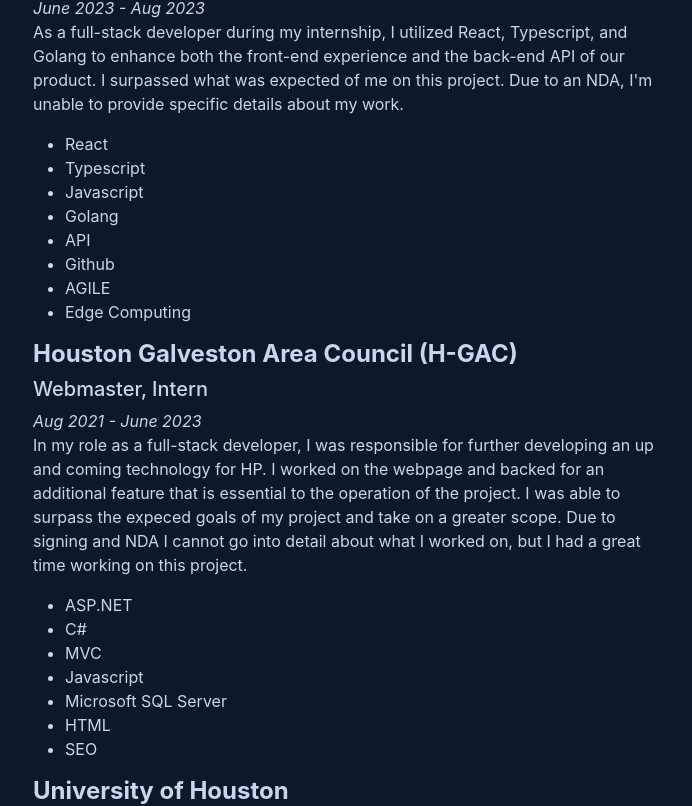
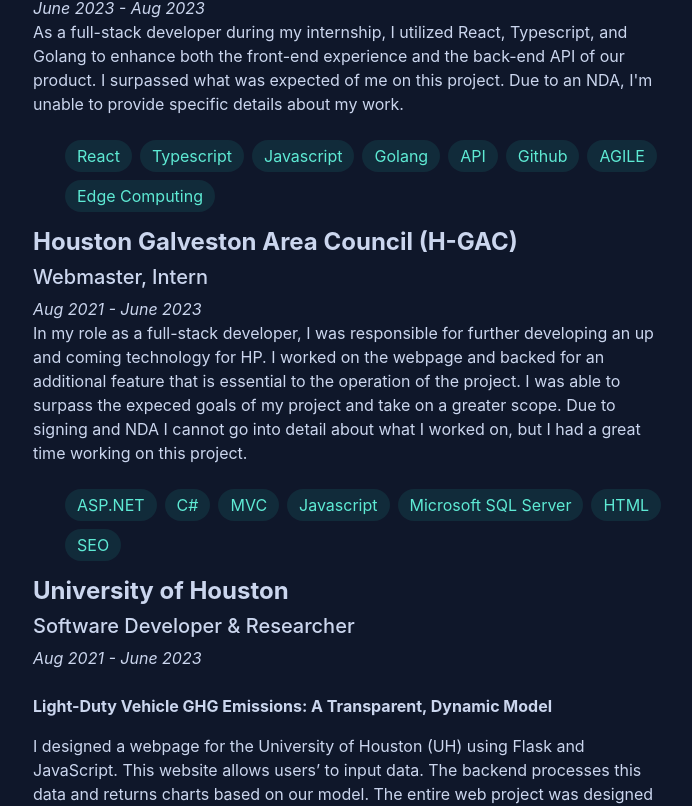
Before and after one commit to pdsatter/Portfolio, a React (Create React App) app in the folder portfolio-app/: page / in a window 1280 px wide. Shown: the part 1335-2141 px from the top of the page, without its empty margins (524-1216 px from the left). Built offline with nearby package versions, Linux system fonts and the light colour scheme.

Commit message:
Update CSS for list items

```diff
--- a/portfolio-app/src/App.css
+++ b/portfolio-app/src/App.css
@@ -39,6 +39,26 @@
 
 }
 
+ul, ol {
+  list-style-type: none;
+  display: flex;
+  flex-wrap: wrap;
+}
+
+ul li, ol li{
+  padding-left: .75rem;
+  padding-right: .75rem;
+  padding-bottom: .25rem;
+  padding-top: .25rem;
+
+  margin-top: .5rem;
+  margin-right: .5rem;
+
+  background-color: rgba(45,212,191,.1);
+  color: rgb(94 234 212);
+  border-radius: 9999px;
+}
+
 .App {
   background-color: var(--DARK_BLUE);
   font-family: 'NotoSansOsmanya-Regular', sans-serif;
```
